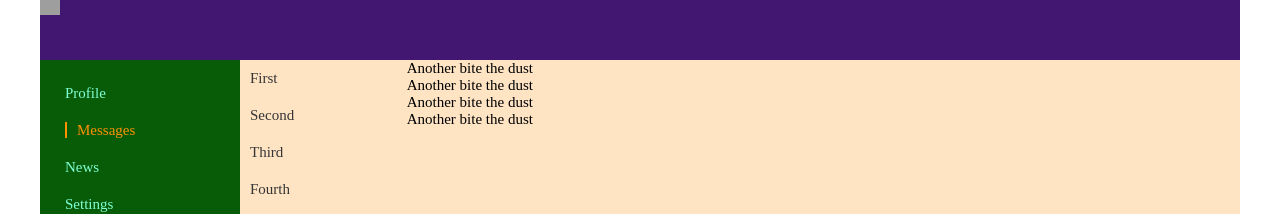
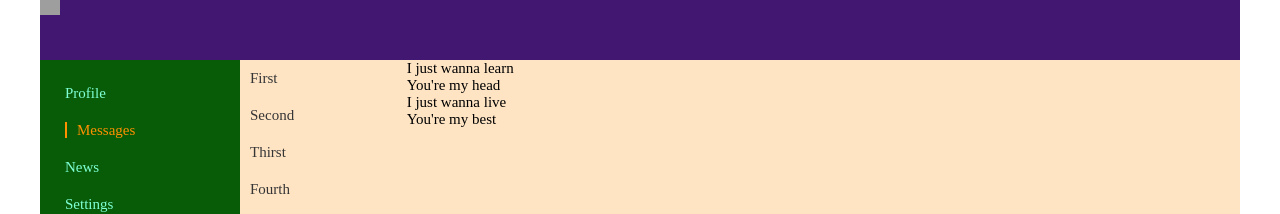
Before and after one commit to Fertern/find-me, a React (Create React App) app: page /dialogs in a window 1280 px wide. Shown: the top 214 px of the page. Built offline with nearby package versions, Linux system fonts and the light colour scheme; grey boxes are pictures that could not be loaded.

Commit message:
added arrays

```diff
--- a/src/components/Dialogs/Dialogs.jsx
+++ b/src/components/Dialogs/Dialogs.jsx
@@ -1,25 +1,36 @@
 import React from "react";
 import s from "./Dialogs.module.css";
-import { NavLink } from "react-router-dom";
 import Dialog from "./Dialog/Dialog";
 import Message from "./Message/Message";
 
 const Dialogs = props => {
+  let dialogsData = [
+    { id: 1, name: "First" },
+    { id: 2, name: "Second" },
+    { id: 3, name: "Thirst" },
+    { id: 4, name: "Fourth" }
+  ];
+  let messagesData = [
+    { id: 1, message: "I just wanna learn" },
+    { id: 2, message: "You're my head" },
+    { id: 3, message: "I just wanna live" },
+    { id: 4, message: "You're my best" }
+  ];
   return (
     <div className={s.dialogs}>
       <div className={s.items}>
         <div className={s.item}>
-          <Dialog name="First" id="1" />
-          <Dialog name="Second" id="2" />
-          <Dialog name="Third" id="3" />
-          <Dialog name="Fourth" id="4" />
+          <Dialog name={dialogsData[0].name} id={dialogsData[0].id} />
+          <Dialog name={dialogsData[1].name} id={dialogsData[1].id} />
+          <Dialog name={dialogsData[2].name} id={dialogsData[2].id} />
+          <Dialog name={dialogsData[3].name} id={dialogsData[3].id} />
         </div>
       </div>
       <div className={s.messages}>
-        <Message text="Another bite the dust" />
-        <Message text="Another bite the dust" />
-        <Message text="Another bite the dust" />
-        <Message text="Another bite the dust" />
+        <Message text={messagesData[0].message} />
+        <Message text={messagesData[1].message} />
+        <Message text={messagesData[2].message} />
+        <Message text={messagesData[3].message} />
       </div>
     </div>
   );
--- a/src/components/Profile/Posts/Posts.jsx
+++ b/src/components/Profile/Posts/Posts.jsx
@@ -3,6 +3,10 @@ import s from "./Posts.module.css";
 import Post from "./Post/Post";
 
 const Posts = () => {
+  let postsData = [
+    { id: 1, message: "ZA WARUDO", likes: "20" },
+    { id: 2, message: "TOKI WO TOMARE", likes: "0" }
+  ];
   return (
     <div className={s.userPosts}>
       <div className={s.text}>My post</div>
@@ -11,8 +15,8 @@ const Posts = () => {
         <button>Try it</button>
       </div>
       <div className={s.posts}>
-        <Post message="Oh, hi mark" likes="20" />
-        <Post message="How about your sex life?" likes="0" />
+        <Post message={postsData[0].message} likes={postsData[0].likes} />
+        <Post message={postsData[1].message} likes={postsData[1].likes} />
       </div>
     </div>
   );
```
